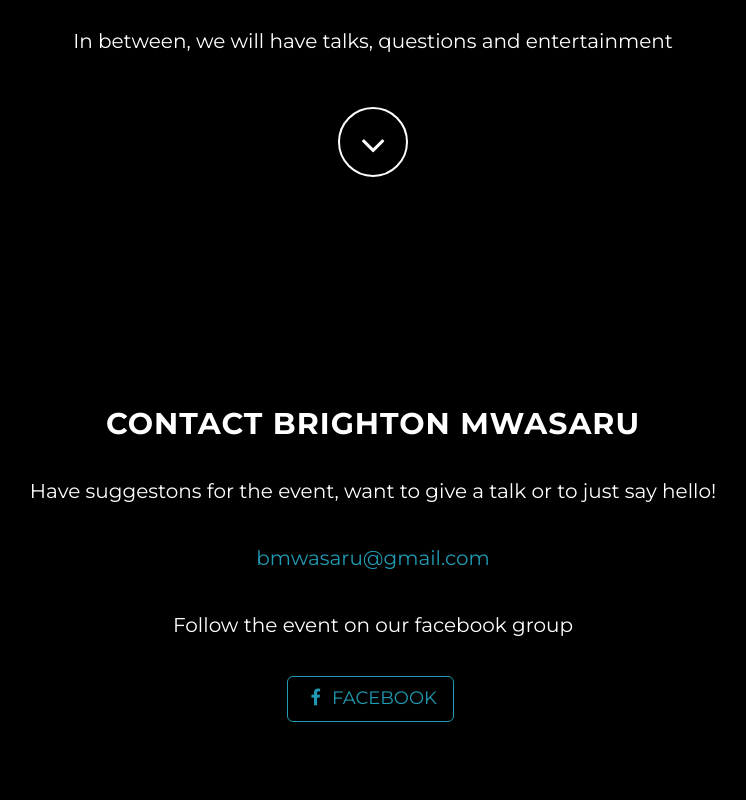
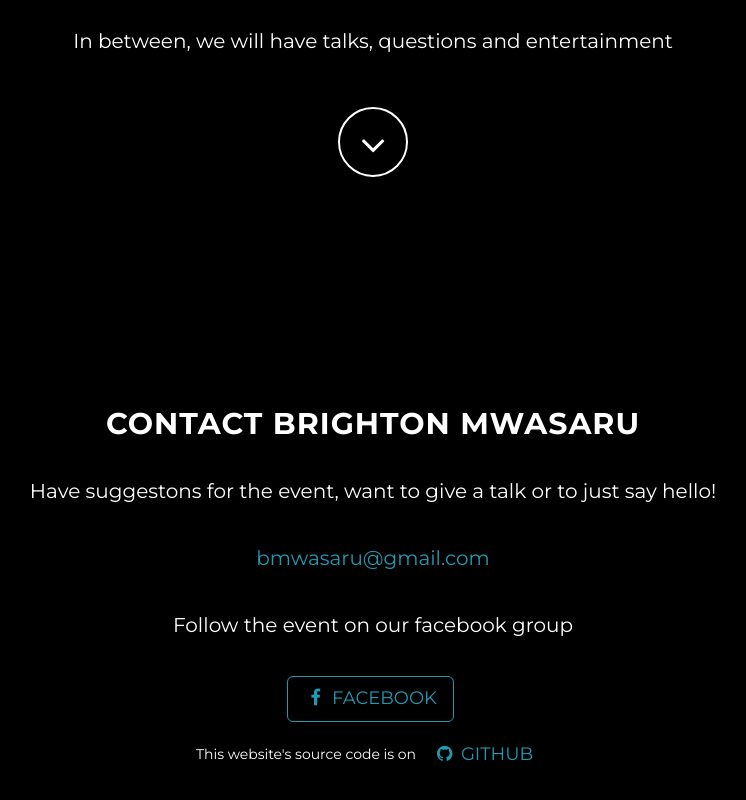
Before and after one commit to ruthkaveke/hackweek, a plain HTML site: page index.html in a window 1280 px wide. Shown: the part 1915-2715 px from the top of the page, without its empty margins (267-1013 px from the left). Drawn offline with Linux system fonts and the light colour scheme.

Commit message:
Added github link

```diff
--- a/index.html
+++ b/index.html
@@ -131,6 +131,10 @@
                         <a href="https://www.facebook.com/groups/1438305673053464/" class="btn btn-default btn-lg"><i class="fa fa-facebook fa-fw"></i> <span class="network-name">facebook</span></a>
                     </li>
                 </ul>
+
+                <div>
+                    This website's source code is on<a href="https://github.com/bmwasaru/hackweek" class="btn btn-lg"><i class="fa fa-github fa-fw"></i> <span class="network-name">Github</span></a>
+                </div>
             </div>
         </div>
     </section>
```
